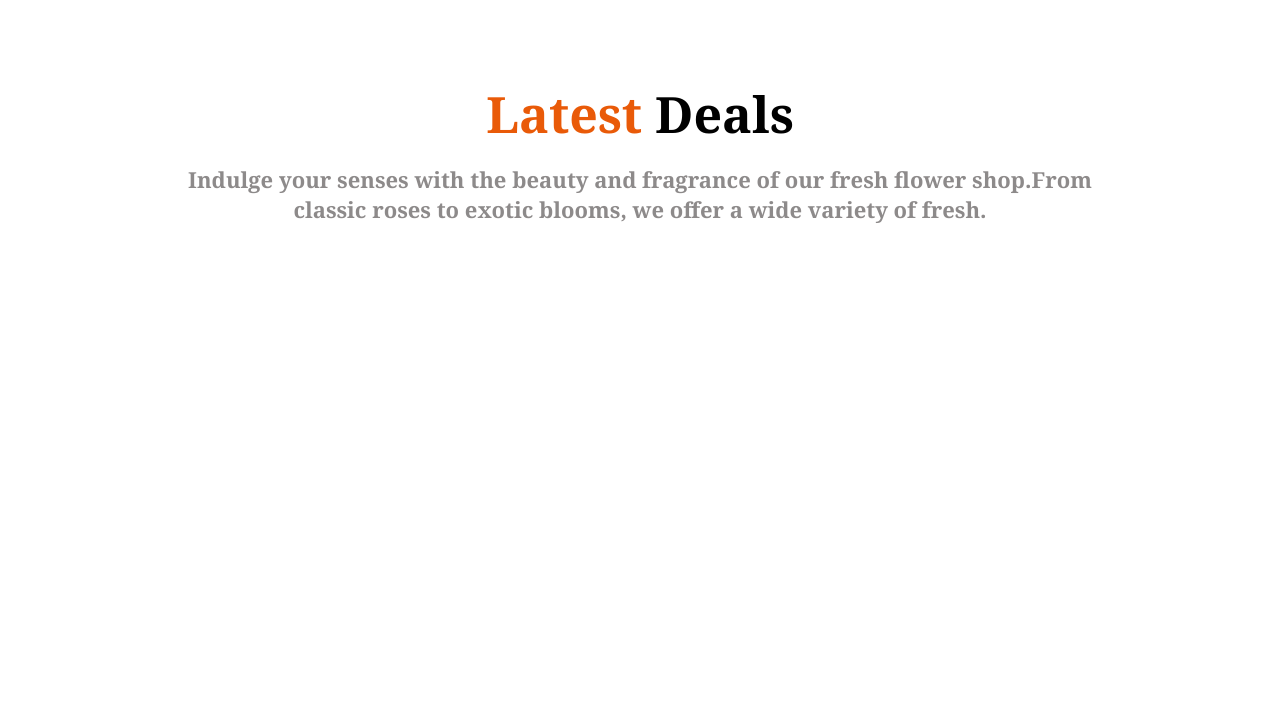
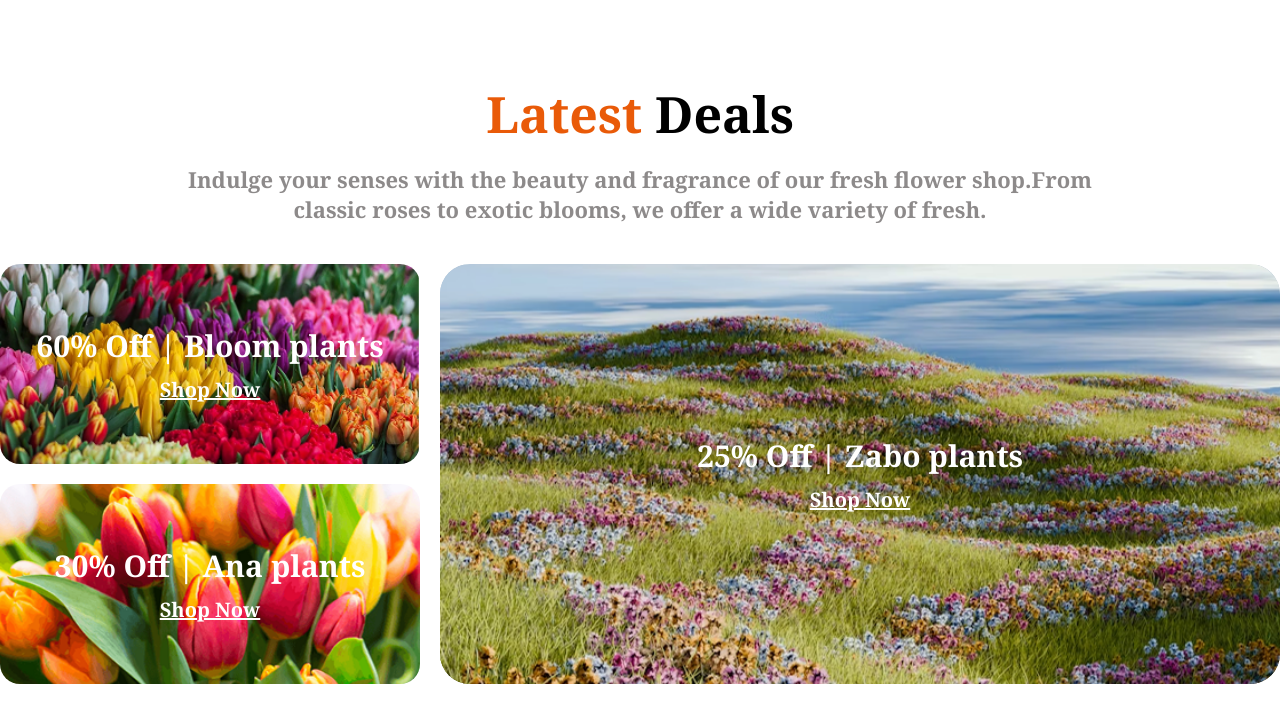
Before and after one commit to ShaheD922/Responsive-Flowers, a plain HTML site: page index.html in a window 1280 px wide. Shown: the part 2451-3173 px from the top of the page. Before the commit the page ends 2715 px from the top, so only its background shows below. Drawn offline with Linux system fonts and the light colour scheme.

Commit message:
added an latest deal card section

```diff
--- a/index.html
+++ b/index.html
@@ -203,11 +203,12 @@
         </div>
       </section>
 
-
-
-<section class="plant-lover container">
+      <!-- latest deal section -->
+      <section class="plant-lover container">
         <div>
-          <h2 class="plant-lover-heading"><span class="text">Latest</span> Deals</h2>
+          <h2 class="plant-lover-heading">
+            <span class="text">Latest</span> Deals
+          </h2>
           <h4 class="plant-title">
             Indulge your senses with the beauty and fragrance of our fresh
             flower shop.From <br />
@@ -215,6 +216,33 @@
           </h4>
         </div>
       </section>
+   <!-- latest deal card section -->
+<section class="deal container">
+  <div class="deal-grid">
+
+    <section class="bloom-section ">
+      <div class="deal-card bloom ">
+        <h1>60% Off | Bloom plants</h1>
+        <a href="">Shop Now</a>
+      </div>
+    </section>
+
+  <section class="ana-section ">
+      <div class="deal-card ana ">
+        <h1>30% Off | Ana plants</h1>
+        <a href="">Shop Now</a>
+      </div>
+    </section>
+
+    <section class="zabo-section zabo">
+      <div class="deal-card zabo">
+        <h1>25% Off | Zabo plants</h1>
+        <a href="">Shop Now</a>
+      </div>
+    </section>
+
+  </div>
+</section>
 
     </main>
 
--- a/styles/style.css
+++ b/styles/style.css
@@ -1,18 +1,17 @@
 /* common */
 
-*{
+* {
   box-sizing: border-box;
   padding: 0;
   margin: 0;
   font-family: "Noto Serif", serif;
 }
-.container{
-
+.container {
   max-width: 1280px;
   margin: auto;
 }
-.btn{
-    background-color: #E95A08;
+.btn {
+  background-color: #e95a08;
   color: white;
   padding: 8px 16px;
   border: none;
@@ -20,77 +19,67 @@
 
 /* navbar related style */
 
-.navbar{
+.navbar {
   display: flex;
   justify-content: space-between;
   align-items: center;
   margin-top: 30px;
 }
-.nav-container{
+.nav-container {
   display: flex;
   list-style: none;
   gap: 34px;
   align-items: center;
 }
-.nav-container li a{
+.nav-container li a {
   text-decoration: none;
   color: #8987a1;
 }
 
-
 /* banner */
 
-.banner
-{
-
+.banner {
   display: flex;
   /* justify-content: center; */
   align-items: center;
   margin: 100px auto;
 }
 
-.banner-left{
+.banner-left {
   flex: 1;
 }
-.banner-right{
+.banner-right {
   flex: 1;
 }
-.banner-left h2{
-
+.banner-left h2 {
   font-weight: bold;
   font-size: 65px;
 }
-.text
-{
-    color: #E95A08;
+.text {
+  color: #e95a08;
 }
 
-.banner-left p{
+.banner-left p {
   font-weight: 600;
   font-size: 22px;
   margin-top: 13px;
-    color: rgba(0, 0, 0, 0.50);
+  color: rgba(0, 0, 0, 0.5);
 }
 
-.banner-right img{
+.banner-right img {
   display: block;
   padding-left: 50px;
 }
 
-
-
-
 /*card section */
 
-
-
-.plant-heading{
+.plant-heading {
   text-align: center;
   font-size: 50px;
   font-weight: bold;
   margin-bottom: 16px;
 }
-.plant-title{
+.plant-title {
   text-align: center;
   font-size: 22px;
   color: #8d8a8a;
@@ -113,7 +102,6 @@
   text-align: center;
   border: none;
 }
-
 
 /*  featured section*/
 
@@ -163,21 +151,99 @@
   color: #8d8a8a;
 }
 
-
-
 /* plant lover section */
 
-.plant-lover-heading{
+.plant-lover-heading {
   text-align: center;
   font-size: 50px;
   font-weight: bold;
   margin-bottom: 16px;
   margin-top: 80px;
 }
-.plant-title{
+.plant-title {
   text-align: center;
   font-size: 22px;
   color: #8d8a8a;
   gap: 49px;
   margin-bottom: 40px;
 }
+
+/* latest deals */
+
+.deal-grid {
+  display: grid;
+  grid-template-columns: 1fr 2fr;
+  grid-template-rows: 1fr 1fr;
+  grid-template-areas:
+    "bloom zabo"
+    "ana zabo";
+  gap: 20px;
+
+}
+
+
+.deal{
+  margin-bottom: 100px;
+}
+.bloom-section  {
+
+  grid-area: bloom;
+
+}
+.ana-section {
+
+  grid-area: ana;
+}
+.zabo-section {
+
+  grid-area: zabo;
+}
+
+.bloom{
+
+    background-image: url("../assets/deal-bloom.png");
+    display: block;
+ border-radius: 20px;
+}
+
+.ana{
+
+   background-image: url("../assets/deal-ana.png");
+display: block;
+ border-radius: 20px;
+}
+
+
+.zabo{
+
+background-image: url("../assets/deal-zabo.png");
+display: block;
+border-radius: 30px;
+}
+.deal-card {
+  background-size: cover;
+  background-position: center;
+  color: white;
+  display: flex;
+  flex-direction: column;
+  justify-content: center;
+  padding: 20px;
+  height: 100%;
+  min-height: 200px;
+  box-shadow: none;
+}
+
+.deal-card h1 {
+  font-size: 30px;
+  font-weight: bold;
+  margin: 0;
+  text-align:  center;
+}
+.deal-card a {
+ text-align:  center;
+  margin-top: 10px;
+  font-weight: bold;
+  font-size: 20px;
+  text-decoration: underline;
+  color: white;
+}
```
Lines whose indentation alone changed are shown as unchanged.
